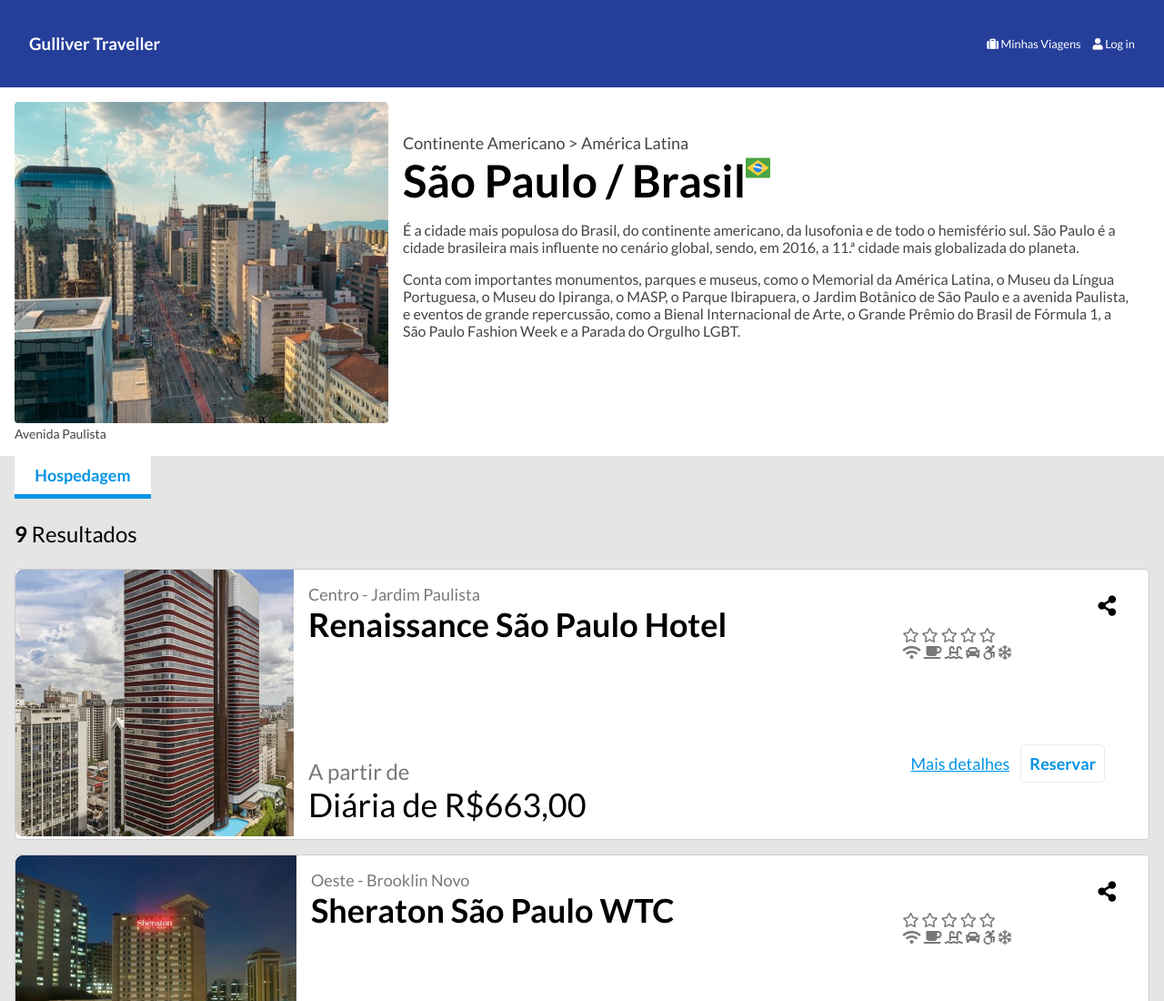
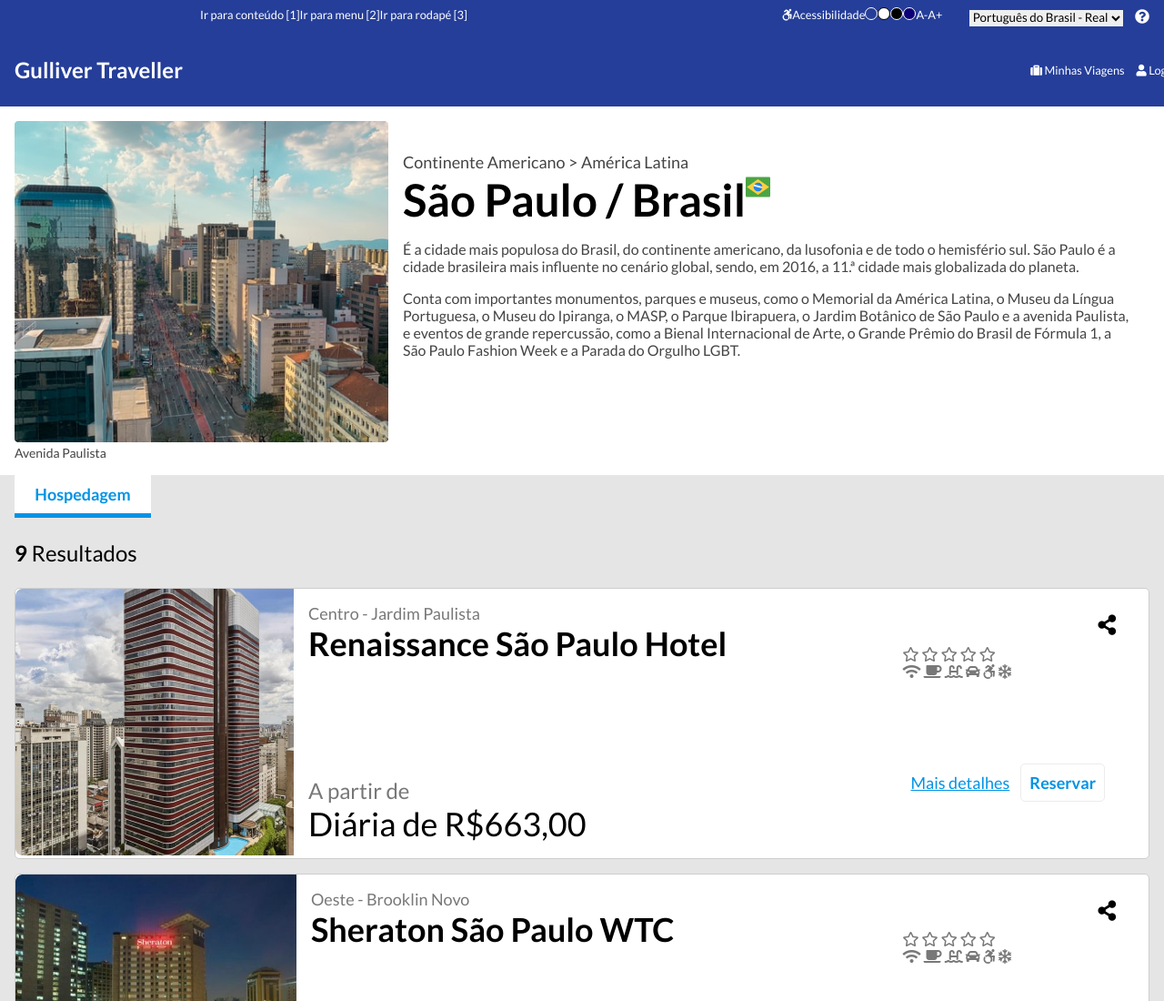
Before and after one commit to igorsfugiwara/desafio-acessibilidade, a plain HTML site: page index.html in a window 1280 px wide. Shown: the top 1100 px of the page at 91% size. Drawn offline with Linux system fonts and the light colour scheme.

Commit message:
barra de acessibilidade

```diff
--- a/index.html
+++ b/index.html
@@ -8,80 +8,72 @@
   <title>Hoteis em São Paulo - Gulliver Traveller</title>
   <link rel="stylesheet" href="https://cdnjs.cloudflare.com/ajax/libs/font-awesome/5.15.3/css/all.min.css"
     integrity="sha512-iBBXm8fW90+nuLcSKlbmrPcLa0OT92xO1BIsZ+ywDWZCvqsWgccV3gFoRBv0z+8dLJgyAHIhR35VZc2oM/gI1w=="
-    crossorigin="anonymous" />
+    crossorigin="anonymous"/>
   <link rel="stylesheet" href="./css/style2.css" />
 </head>
 
 <body>
   <header class="cabecalho">
-    <section class="acessibilidade">
-      <!-- <div class="acessibilidade__sumario">
+    <section aria-label="Menu de acessibilidade" class="acessibilidade">
+      <div aria-label="Sumário de atalhos" class="acessibilidade__sumario">
           <ul>
             <li>
-              <a href=""> Ir para conteúdo [1] </a>
+              <a tabindex="0" title="Ir para conteúdo" href="#"> Ir para conteúdo [1] </a>
             </li>
             <li>
-              <a href=""> Ir para menu [2] </a>
+              <a tabindex="0" title="Ir para menu" href="#"> Ir para menu [2] </a>
             </li>
             <li>
-              <a href=""> Ir para rodapé [3] </a>
+              <a tabindex="0" title="Ir para rodapé" href="#"> Ir para rodapé [3] </a>
             </li>
           </ul>
         </div>
-        <div class="acessibilidade__menu">
+        <div aria-label="" class="acessibilidade__menu">
           <ul>
             <li>
-              <a title="Acesse o menu de acessibilidade" href="#">
-                <i class="fab fa-accessible-icon"></i>Acessibilidade</a
-              >
+              <a tabindex="0" title="Acesse o menu de acessibilidade" href="#">
+                <i class="fab fa-accessible-icon"></i>Acessibilidade</a>
             </li>
             <li class="contraste__zero">
-              <a title="Site sem contraste" href="#"></a>
+              <a tabindex="0" title="Site sem contraste" href="#"></a>
             </li>
             <li class="contraste__branco">
-              <a title="Site com  alto contraste branco" href="#"></a>
+              <a tabindex="0" title="Site com  alto contraste branco" href="#"></a>
             </li>
             <li class="contraste__preto">
-              <a title="Site com  alto contraste preto" href="#"></a>
+              <a tabindex="0" title="Site com  alto contraste preto" href="#"></a>
             </li>
             <li class="contraste__azul">
-              <a title="Site com  alto contraste azul" href="#"></a>
+              <a tabindex="0" title="Site com  alto contraste azul" href="#"></a>
             </li>
             <li>
-              <a
-                title="Clique para retornar ao tamanho original da fonte do site"
-                href="#"
-                >A-</a
-              >
+              <a tabindex="0" title="Clique para retornar ao tamanho original da fonte do site" href="#">A-</a>
             </li>
             <li>
-              <a
-                title="Clique para aumentar o tamanho original da fonte do site"
-                href="#"
-                >A+</a
+              <a tabindex="0" title="Clique para aumentar o tamanho original da fonte do site" href="#">A+</a
               >
             </li>
           </ul>
         </div>
         <div class="sites">
-          <select name="Idioma/Moeda" id="">
+          <select tabindex="0" aria-label="Selecione Idioma do Site" name="Idioma/Moeda" id="">
             <option value="pt-br">
-              <a href="">Português do Brasil - Real</a>
+              <a title="Site em Português do Brasil" href="">Português do Brasil - Real</a>
             </option>
             <option value="en-usa">
-              <a href="">Inglês Americano - Dólar</a>
+              <a title="Site em Inglês dos Estados Unidos" href="#">Inglês Americano - Dólar</a>
             </option>
             <option value="sp-sp">
-              <a href="">Espanhol Ibérico - Euro</a>
+              <a title="Site em Espanhol da Espanha" href="">Espanhol Ibérico - Euro</a>
             </option>
           </select>
         </div>
         <div class="ajuda">
-          <a href="">
+          <a tabindex="0" title="Acessar menu de ajuda" href="">
             <i class="fas fa-question-circle"></i>
           </a>
         </div>
-      </section> -->
+      </section>
       <section class="cabecalho__principal">
         <h1>
           <a href="#" aria-label="Portal Gullizer Traveller - Tudo para viagens">Gulliver Traveller</a>
```
